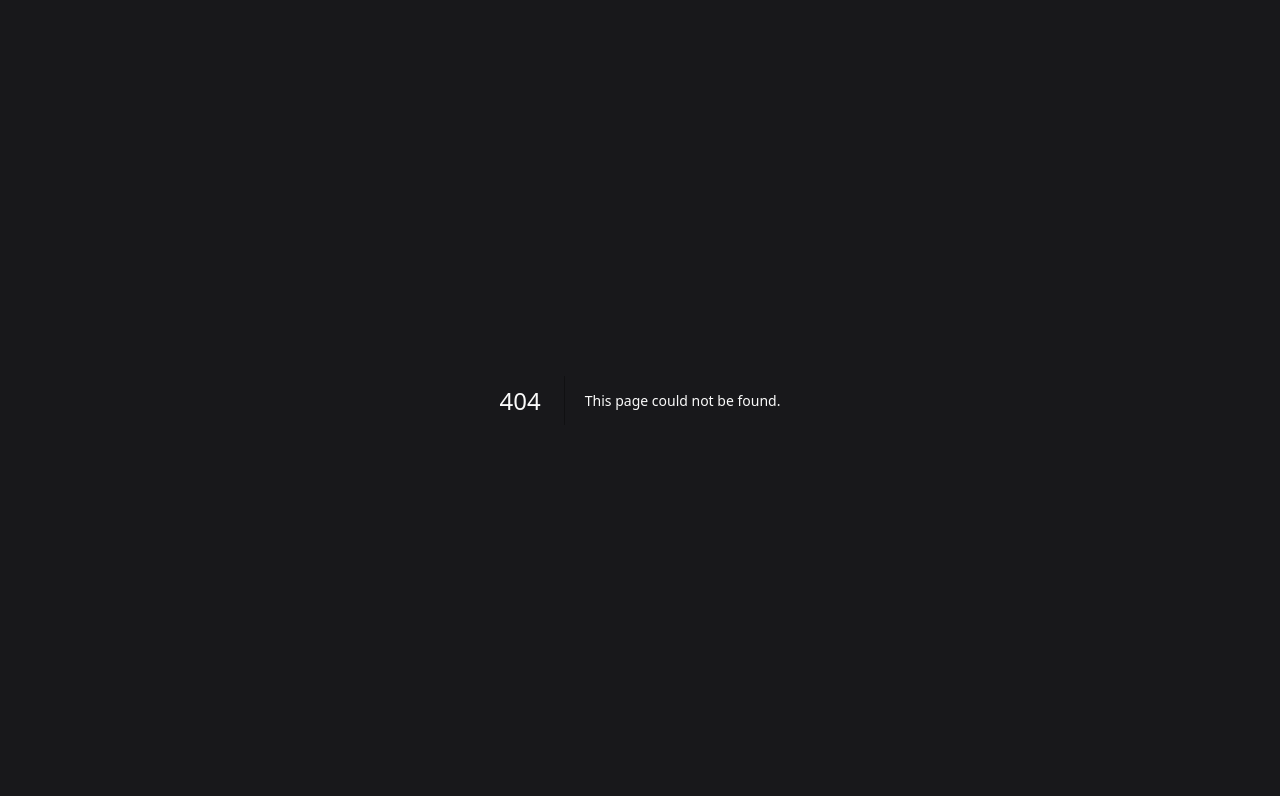
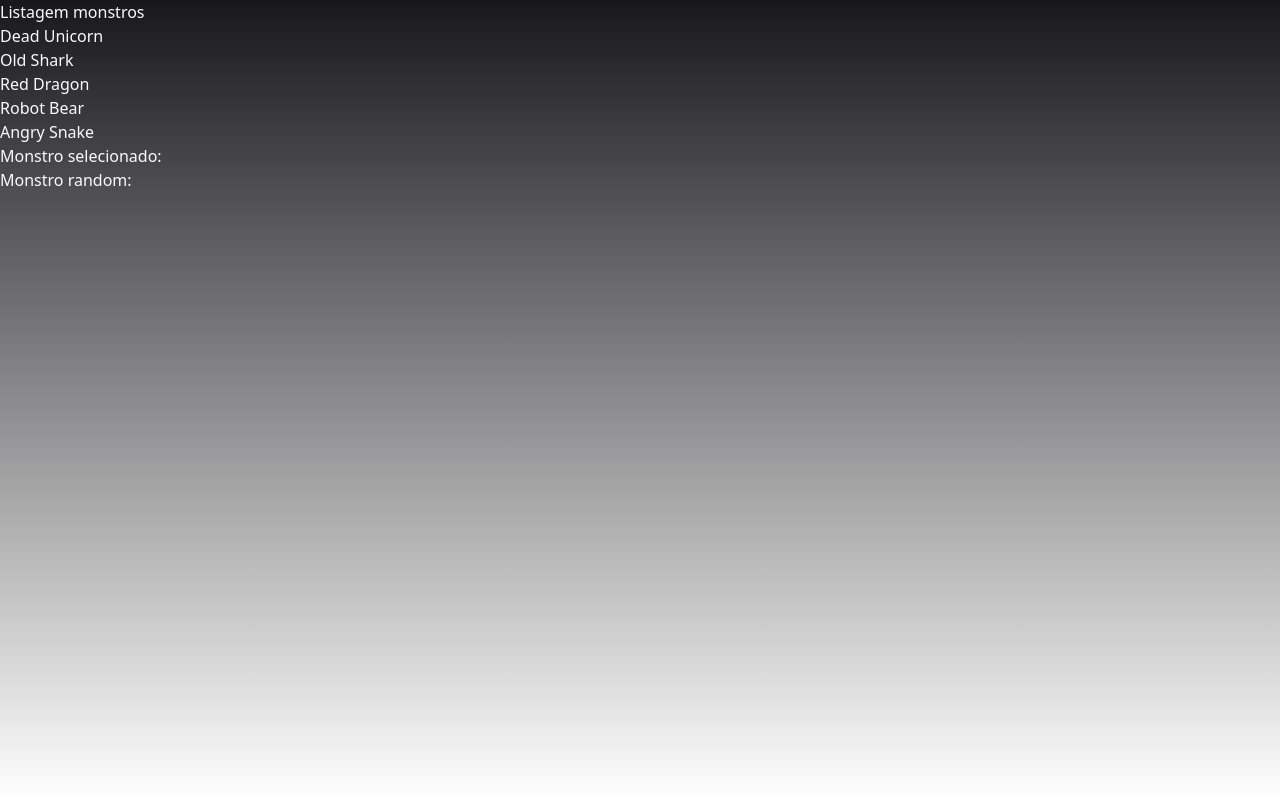
Before and after one commit to evertonwalker/react-everything, a Next.js app: page /monsters in a window 1280 px wide. Before the commit this address had no page. Shown: the top 796 px of the page. Built offline with nearby package versions, Linux system fonts and the light colour scheme.

Commit message:
feat: learning use cases

```diff
--- a/app/store.ts
+++ b/app/store.ts
@@ -1,13 +1,22 @@
 import { configureStore } from "@reduxjs/toolkit";
 import counterReducer from "../features/counter/counter-slice";
 import cartReducer from "../features/cart/cart-slice";
+import { dogApi } from "@/features/dogs/dogs-api-slice";
+import { setupListeners } from "@reduxjs/toolkit/dist/query";
+import { monsterReducer } from "@/features/monster/monster.reducer";
+// import { setupListeners } from "@reduxjs/toolkit/dist/query";
 
 export const store = configureStore({
   reducer: {
     counter: counterReducer,
     cart: cartReducer,
+    monster: monsterReducer
+    // [dogApi.reducerPath]: dogApi.reducer
   },
+  // middleware: (getDefaultMiddleware) => getDefaultMiddleware().concat(dogApi.middleware),
 });
+
+// setupListeners(store.dispatch);
 
 export type AppDispatch = typeof store.dispatch;
 export type RootState = ReturnType<typeof store.getState>;
--- /dev/null
+++ b/features/dogs/dogs-api-slice.ts
@@ -0,0 +1,30 @@
+import { createApi, fetchBaseQuery } from "@reduxjs/toolkit/query/react";
+
+const DOGS_API_KEY =
+  "live_4l1rvJMpK6xuxwDhN0C9LTBkF0f9kFkb7aKLw8cj1L2xkhntfYnB08hgVrEcyHy0";
+
+interface Breed {
+  id: string;
+  name: string;
+  image: {
+    url: string;
+  };
+}
+
+export const dogApi = createApi({
+  reducerPath: "api",
+  baseQuery: fetchBaseQuery({
+    baseUrl: "https://api.thedogapi.com/v1",
+    prepareHeaders(headers) {
+      headers.set("x-api-key", DOGS_API_KEY);
+      return headers;
+    },
+  }),
+  endpoints: (builder) => ({
+    fetchBreeds: builder.query<Breed[], number | void>({
+      query: (limit = 10) => `/breeds?limit=${limit}`,
+    }),
+  }),
+});
+
+export const { useFetchBreedsQuery } = dogApi;
--- /dev/null
+++ b/features/monster/monster.action.ts
@@ -0,0 +1,8 @@
+import { createAction } from "@reduxjs/toolkit";
+import { Monster } from "./monster.reducer";
+
+export const setSelectedMonster = createAction<Monster | null>(
+  "monsters/setSelectedMonster"
+);
+
+export const setRandomMonster = createAction("monsters/setRandomMonster");
--- /dev/null
+++ b/features/monster/monster.reducer.ts
@@ -0,0 +1,100 @@
+import { createReducer, createSlice } from "@reduxjs/toolkit";
+import { setRandomMonster, setSelectedMonster } from "./monster.action";
+
+type Monster = {
+  id: string;
+  name: string;
+  attack: number;
+  defense: number;
+  hp: number;
+  speed: number;
+  type: string;
+  imageUrl: string;
+};
+
+type MonsterState = {
+  monsters: Array<Monster>;
+  monsterSelected: Monster | null;
+  monsterRandom: Monster | null;
+};
+
+const monsterInitialState: MonsterState = {
+  monsters: [
+    {
+      id: "monster-1",
+      name: "Dead Unicorn",
+      attack: 60,
+      defense: 40,
+      hp: 10,
+      speed: 80,
+      type: "Type",
+      imageUrl:
+        "https://fsl-assessment-public-files.s3.amazonaws.com/assessment-cc-01/dead-unicorn.png",
+    },
+    {
+      id: "monster-2",
+      name: "Old Shark",
+      attack: 50,
+      defense: 20,
+      hp: 80,
+      speed: 90,
+      type: "Type",
+      imageUrl:
+        "https://fsl-assessment-public-files.s3.amazonaws.com/assessment-cc-01/old-shark.png",
+    },
+    {
+      id: "monster-3",
+      name: "Red Dragon",
+      attack: 90,
+      defense: 80,
+      hp: 90,
+      speed: 70,
+      type: "Type",
+      imageUrl:
+        "https://fsl-assessment-public-files.s3.amazonaws.com/assessment-cc-01/red-dragon.png",
+    },
+    {
+      id: "monster-4",
+      name: "Robot Bear",
+      attack: 50,
+      defense: 40,
+      hp: 80,
+      speed: 60,
+      type: "Type",
+      imageUrl:
+        "https://fsl-assessment-public-files.s3.amazonaws.com/assessment-cc-01/robot-bear.png",
+    },
+    {
+      id: "monster-5",
+      name: "Angry Snake",
+      attack: 80,
+      defense: 20,
+      hp: 70,
+      speed: 80,
+      type: "Type",
+      imageUrl:
+        "https://fsl-assessment-public-files.s3.amazonaws.com/assessment-cc-01/angry-snake.png",
+    },
+  ],
+  monsterSelected: null,
+  monsterRandom: null,
+};
+
+const monsterReducer = createReducer(monsterInitialState, (builder) => {
+  builder.addCase(setSelectedMonster, (state, action) => {
+    state.monsterSelected = action.payload;
+    setRandomMonster
+  })
+
+  builder.addCase(setRandomMonster, (state) => {
+    const arrayFilter = state.monsters.filter(
+      (it) => it.id !== state.monsterSelected?.id
+    );
+    const randomIndex = parseInt(Math.random() * arrayFilter.length as any);
+    const randomMonster = arrayFilter[randomIndex];
+    state.monsterRandom = randomMonster;
+  });
+});
+
+export { monsterReducer };
+export type { Monster };
--- /dev/null
+++ b/pages/dogs/index.tsx
@@ -0,0 +1,32 @@
+import { useFetchBreedsQuery } from "@/features/dogs/dogs-api-slice";
+import Image from "next/image";
+
+const Dogs = () => {
+  const { data, error, isLoading } = useFetchBreedsQuery();
+
+  return (
+    <>
+      <h2>Say hello to dogs</h2>
+      <div className="App">
+        {error ? (
+          <>Oh no, there was an error</>
+        ) : isLoading ? (
+          <>Loading...</>
+        ) : data ? (
+          <>
+            {data.map((dogBreed) => {
+              return (
+                <div key={dogBreed.id}>
+                  <span>{dogBreed.name}</span>
+                  <Image src={dogBreed.image.url} alt={dogBreed.name} />
+                </div>
+              );
+            })}
+          </>
+        ) : null}
+      </div>
+    </>
+  );
+};
+
+export default Dogs;
--- /dev/null
+++ b/pages/monsters/index.tsx
@@ -0,0 +1,34 @@
+import { useAppSelector } from "@/app/hooks";
+import { setRandomMonster, setSelectedMonster } from "@/features/monster/monster.action";
+import { Monster } from "@/features/monster/monster.reducer";
+import { useDispatch } from "react-redux";
+
+const Monsters = () => {
+  const monsters = useAppSelector((state) => state.monster.monsters);
+  const selectedMonster = useAppSelector((state) => state.monster.monsterSelected);
+  const randomMonster = useAppSelector((state) => state.monster.monsterRandom);
+
+  const dispatch = useDispatch();
+
+  const selectMonster = (m: Monster) => {
+    dispatch(setSelectedMonster(m));
+    dispatch(setRandomMonster())
+  };
+
+  return (
+    <>
+      <h2>Listagem monstros</h2>
+      <ul>
+        {monsters.map((m) => {
+          return <li key={m.id} onClick={() => selectMonster(m)} > {m.name}</li>;
+        })}
+      </ul>
+
+
+      <h2>Monstro selecionado: { selectedMonster?.name } </h2>
+      <h2>Monstro random: { randomMonster?.name } </h2>
+    </>
+  );
+};
+
+export default Monsters;
```
